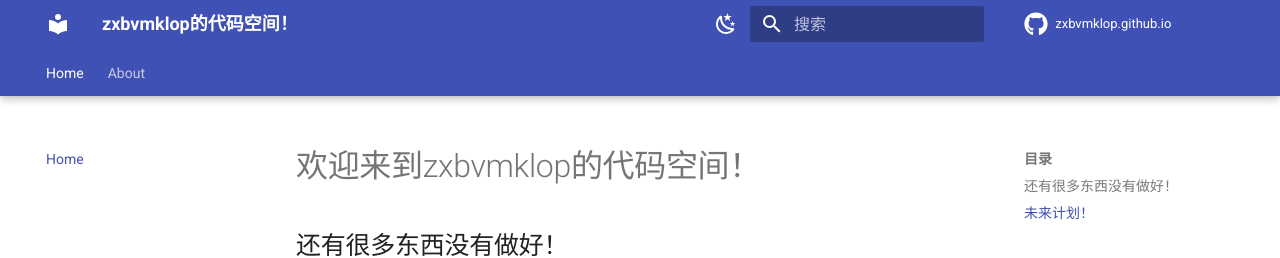
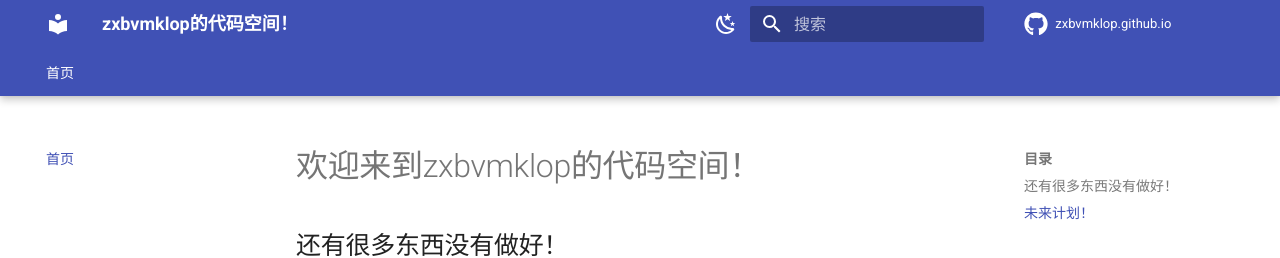
Before and after one commit to zxbvmklop/zxbvmklop.github.io, an MkDocs documentation site: the page built from docs/docs/index.md, in a window 1280 px wide. Shown: the top 258 px of the page. Built offline with MkDocs 1.6.1 and Material for MkDocs 9.7.7, drawn with Linux system fonts in a browser that asks for light colours; comment, search, counter and statistics services are not loaded.

Commit message:
Update mkdocs.yml

```diff
--- a/docs/mkdocs.yml
+++ b/docs/mkdocs.yml
@@ -42,9 +42,9 @@ edit_uri: edit/main/docs # 编辑按钮跳转的链接
 repo_url: https://github.com/zxbvmklop/zxbvmklop.github.io # 右上角点击跳转的链接
 repo_name: zxbvmklop.github.io # 右上角的名字
 
+
 nav:
-    - Home: index.md
-    - About: about.md
+- 首页: index.md
 
 
 
```
